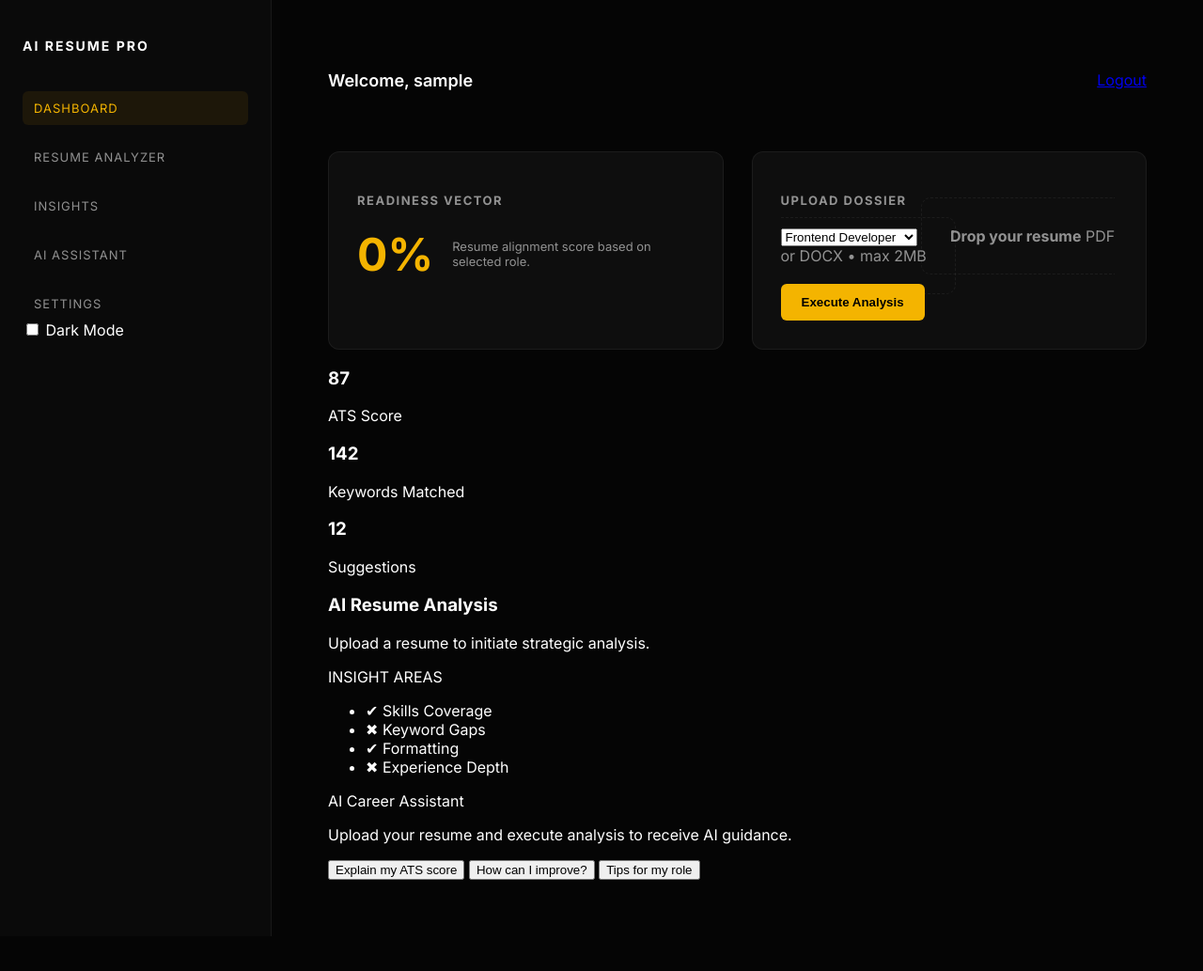
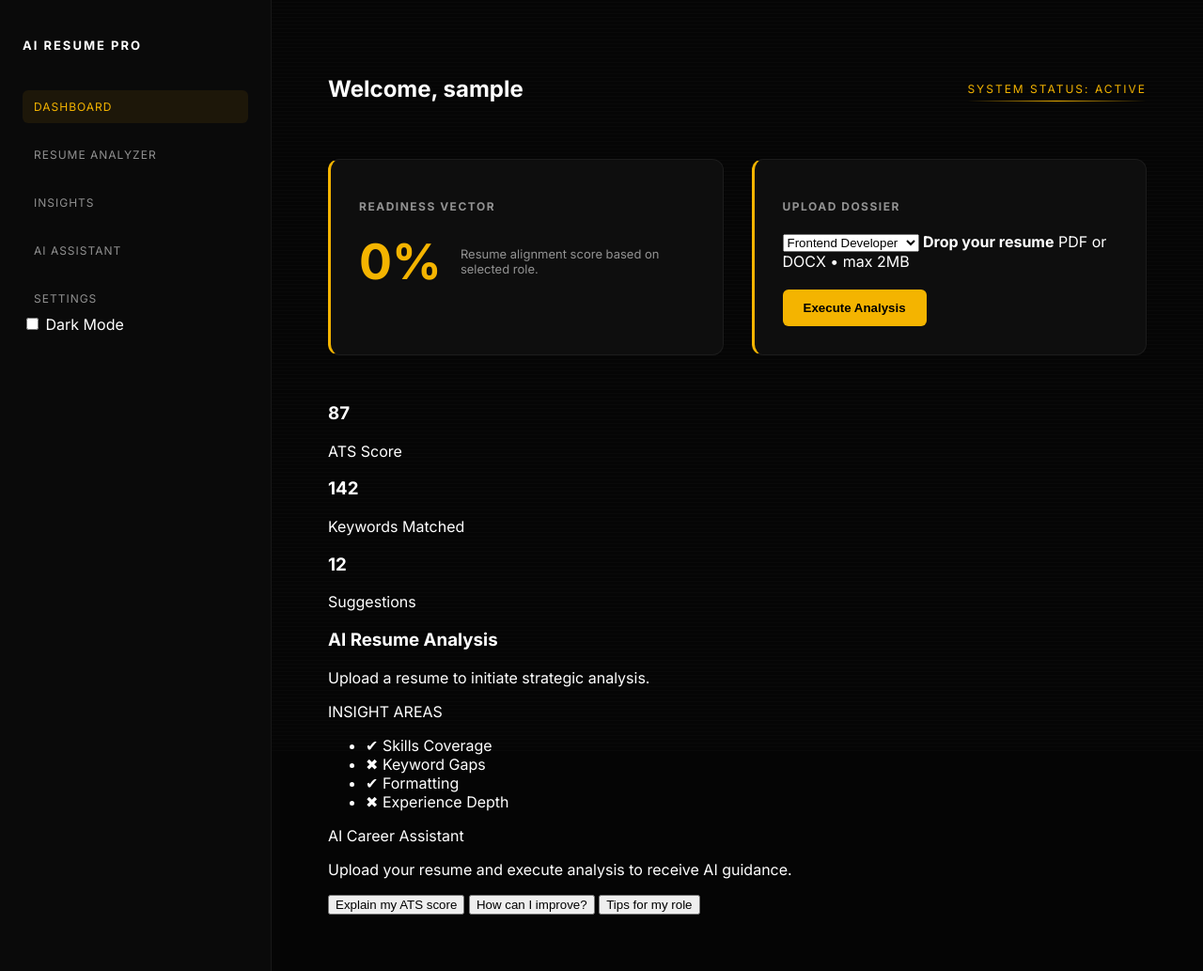
Before and after one commit to anup-codes/AI-Resume-Checker, a Django app: page /dashboard/ in a window 1280 px wide. Shown: the whole page at 94% size. Before the commit the page ends 996 px from the top, so only its background shows below. Run offline with Django 5.2, Linux system fonts and the light colour scheme; the visitor is signed in with stand-in values (Sample User, id 1).

Commit message:
hwaatever

```diff
--- a/djangosessionauth/static/dashboard.css
+++ b/djangosessionauth/static/dashboard.css
@@ -15,6 +15,30 @@ body {
   font-family: 'Inter', sans-serif;
   background: var(--bg);
   color: var(--text);
+  overflow-x: hidden;
+  position: relative;
+}
+
+/* ================= SCAN LINE BACKGROUND ================= */
+body::before {
+  content: "";
+  position: fixed;
+  inset: 0;
+  background: repeating-linear-gradient(
+    180deg,
+    rgba(255,255,255,0.02) 0px,
+    rgba(255,255,255,0.02) 1px,
+    transparent 1px,
+    transparent 4px
+  );
+  animation: scan 6s linear infinite;
+  pointer-events: none;
+  z-index: -1;
+}
+
+@keyframes scan {
+  from { background-position: 0 0; }
+  to { background-position: 0 20px; }
 }
 
 /* ================= APP LAYOUT ================= */
@@ -32,15 +56,11 @@ body {
 }
 
 .brand {
-  font-size: 14px;
+  font-size: 13px;
   font-weight: 700;
   letter-spacing: 2px;
   text-transform: uppercase;
   margin-bottom: 40px;
-}
-
-.brand span {
-  color: var(--accent);
 }
 
 .sidebar nav {
@@ -52,7 +72,7 @@ body {
 .sidebar a {
   text-decoration: none;
   color: var(--muted);
-  font-size: 13px;
+  font-size: 12px;
   text-transform: uppercase;
   letter-spacing: 1px;
   padding: 10px 12px;
@@ -62,8 +82,8 @@ body {
 
 .sidebar a:hover,
 .sidebar a.active {
+  color: var(--accent);
   background: rgba(244,180,0,0.08);
-  color: var(--accent);
 }
 
 /* ================= MAIN ================= */
@@ -72,43 +92,70 @@ body {
   padding: 60px;
 }
 
-/* ================= HEADER ================= */
+/* ================= TOPBAR ================= */
 .topbar {
   display: flex;
   justify-content: space-between;
   align-items: center;
-  margin-bottom: 50px;
+  margin-bottom: 40px;
 }
 
-.topbar h2 {
-  font-size: 18px;
-  font-weight: 600;
+.system-status {
+  font-size: 12px;
+  letter-spacing: 2px;
+  text-transform: uppercase;
+  color: var(--accent);
+  position: relative;
 }
 
-/* ================= GRID ================= */
+.system-status::after {
+  content: "";
+  position: absolute;
+  left: 0;
+  bottom: -6px;
+  width: 100%;
+  height: 1px;
+  background: linear-gradient(
+    90deg,
+    transparent,
+    var(--accent),
+    transparent
+  );
+  animation: glowLine 2s infinite alternate;
+}
+
+@keyframes glowLine {
+  from { opacity: 0.3; }
+  to { opacity: 1; }
+}
+
+/* ================= DASHBOARD GRID ================= */
 .dashboard-grid {
   display: grid;
   grid-template-columns: 1fr 1fr;
   gap: 30px;
+  margin-bottom: 50px;
 }
 
 /* ================= PANELS ================= */
 .panel {
   background: var(--panel);
   border: 1px solid var(--border);
+  border-left: 3px solid var(--accent);
   border-radius: 12px;
   padding: 30px;
+  position: relative;
 }
 
 .panel h3 {
-  font-size: 13px;
+  font-size: 12px;
   text-transform: uppercase;
   letter-spacing: 1.5px;
   color: var(--muted);
   margin-bottom: 20px;
 }
 
-/* ================= SCORE ================= */
+/* ================= READINESS PANEL ================= */
 .score-box {
   display: flex;
   align-items: center;
@@ -116,7 +163,7 @@ body {
 }
 
 .score-value {
-  font-size: 48px;
+  font-size: 52px;
   font-weight: 700;
   color: var(--accent);
 }
@@ -142,44 +189,9 @@ body {
   box-shadow: 0 0 20px rgba(244,180,0,0.4);
 }
 
-/* ================= UPLOAD ================= */
-.upload-box {
-  border: 1px dashed var(--border);
-  padding: 30px;
-  text-align: center;
-  border-radius: 10px;
-  color: var(--muted);
-  cursor: pointer;
-  transition: 0.2s ease;
-}
-
-.upload-box:hover {
-  border-color: var(--accent);
+/* ================= ROLE INDICATOR ================= */
+.role-indicator {
+  font-size: 12px;
+  margin-top: 10px;
   color: var(--accent);
 }
-
-/* ================= METRIC CARDS ================= */
-.metric-row {
-  display: flex;
-  gap: 20px;
-  margin-top: 20px;
-}
-
-.metric {
-  flex: 1;
-  background: #111;
-  border: 1px solid var(--border);
-  padding: 20px;
-  border-radius: 10px;
-}
-
-.metric h4 {
-  font-size: 12px;
-  color: var(--muted);
-  margin-bottom: 8px;
-}
-
-.metric span {
-  font-size: 22px;
-  font-weight: 600;
-}
--- a/djangosessionauth/static/dashboard.js
+++ b/djangosessionauth/static/dashboard.js
@@ -1,24 +1,27 @@
+/* =========================================
+   AI RESUME DASHBOARD CONTROLLER
+   Clean • Tactical • SaaS-Ready
+========================================= */
+
 /* ===============================
-   ELEMENT REFERENCES
+   DOM REFERENCES
 =============================== */
 const fileInput = document.getElementById("resume");
 const fileText = document.getElementById("fileText");
 const form = document.getElementById("resumeForm");
-
-const scoreEl = document.getElementById("score");
-const progress = document.getElementById("progress");
 const summary = document.getElementById("summary");
 const aiLoader = document.getElementById("aiLoader");
 const roleSelect = document.getElementById("role");
-
 const toggleInsights = document.getElementById("toggleInsights");
 const insights = document.getElementById("insights");
 const themeToggle = document.getElementById("themeToggle");
+const readinessValue = document.querySelector(".score-value");
+const toast = document.getElementById("toast");
 
 /* ===============================
-   FILE UPLOAD DISPLAY
+   FILE NAME DISPLAY
 =============================== */
-if (fileInput) {
+if (fileInput && fileText) {
   fileInput.addEventListener("change", () => {
     if (fileInput.files.length > 0) {
       fileText.textContent = fileInput.files[0].name;
@@ -27,10 +30,9 @@ if (fileInput) {
 }
 
 /* ===============================
-   PREMIUM TOAST SYSTEM
+   PREMIUM TOAST
 =============================== */
-function showToast(message, type = "success") {
-  const toast = document.getElementById("toast");
+function showToast(message) {
   if (!toast) return;
 
   toast.textContent = message;
@@ -42,30 +44,24 @@ function showToast(message, type = "success") {
 }
 
 /* ===============================
-   SMOOTH SCORE ANIMATION
+   READINESS COUNTER ANIMATION
 =============================== */
-function animateScore(target) {
-  let start = 0;
-  const duration = 1500;
-  const max = 314;
+function animateReadiness(target) {
+  if (!readinessValue) return;
+
+  let current = 0;
+  const duration = 1200;
   const startTime = performance.now();
 
-  function update(currentTime) {
-    const progressTime = currentTime - startTime;
-    const percentage = Math.min(progressTime / duration, 1);
-
-    const eased = 1 - Math.pow(1 - percentage, 3);
+  function update(time) {
+    const progress = Math.min((time - startTime) / duration, 1);
+    const eased = 1 - Math.pow(1 - progress, 3);
     const value = Math.floor(eased * target);
 
-    scoreEl.textContent = value;
-    progress.style.strokeDashoffset = max - (max * value) / 100;
+    readinessValue.textContent = value + "%";
 
-    if (percentage < 1) {
+    if (progress < 1) {
       requestAnimationFrame(update);
-    } else {
-      aiTypingEffect(
-        "Your resume has been analyzed successfully. Improve measurable achievements and optimize role-specific keywords."
-      );
     }
   }
 
@@ -75,7 +71,7 @@ function animateScore(target) {
 /* ===============================
    AI TYPING EFFECT
 =============================== */
-function aiTypingEffect(text) {
+function aiTyping(text) {
   if (!summary) return;
 
   summary.textContent = "";
@@ -83,9 +79,9 @@ function aiTypingEffect(text) {
 
   function type() {
     if (index < text.length) {
-      summary.textContent += text.charAt(index);
+      summary.textContent += text[index];
       index++;
-      setTimeout(type, 20);
+      setTimeout(type, 18);
     }
   }
 
@@ -93,42 +89,38 @@ function aiTypingEffect(text) {
 }
 
 /* ===============================
-   METRIC COUNTERS (TOP CARDS)
+   ROLE-BASED ACCENT SYSTEM
 =============================== */
-document.querySelectorAll("[data-count]").forEach((counter) => {
-  const target = +counter.getAttribute("data-count");
-  let current = 0;
+if (roleSelect) {
+  roleSelect.addEventListener("change", () => {
+    const role = roleSelect.value.toLowerCase();
+    let accent = "#F4B400"; // default gold
 
-  const updateCounter = () => {
-    const increment = target / 80;
-    current += increment;
+    if (role.includes("data")) accent = "#00C2FF";
+    if (role.includes("frontend")) accent = "#00FF9C";
+    if (role.includes("backend")) accent = "#FF5C8D";
+    if (role.includes("devops")) accent = "#9C6BFF";
+    if (role.includes("ml")) accent = "#FF8C00";
 
-    if (current < target) {
-      counter.innerText = Math.floor(current);
-      requestAnimationFrame(updateCounter);
-    } else {
-      counter.innerText = target;
+    document.documentElement.style.setProperty("--accent", accent);
+  });
 }
-  };
-
-  updateCounter();
-});
 
 /* ===============================
-   FORM SUBMIT (REAL BACKEND)
+   FORM SUBMIT HANDLER
 =============================== */
 if (form) {
-  form.addEventListener("submit", function (e) {
+  form.addEventListener("submit", async (e) => {
     e.preventDefault();
 
     const formData = new FormData(form);
+    const button = document.getElementById("analyze");
 
+    try {
       aiLoader?.classList.remove("hidden");
-
-    const button = document.getElementById("analyze");
       button?.classList.add("loading");
 
-    fetch("/upload-resume/", {
+      const response = await fetch("/upload-resume/", {
         method: "POST",
         body: formData,
         headers: {
@@ -136,24 +128,29 @@ if (form) {
             "[name=csrfmiddlewaretoken]"
           ).value,
         },
-    })
-      .then((res) => res.json())
-      .then((data) => {
+      });
+
+      const data = await response.json();
+
       aiLoader?.classList.add("hidden");
       button?.classList.remove("loading");
 
       if (data.status === "success") {
-          showToast("Resume analyzed successfully 🎯");
-          animateScore(data.score);
+        showToast("Analysis complete");
+        animateReadiness(data.score);
+
+        aiTyping(
+          "Analysis complete. Optimize keyword density, add measurable achievements, and strengthen impact statements."
+        );
       } else {
-          showToast(data.message || "Something went wrong", "error");
+        showToast(data.message || "Analysis failed");
       }
-      })
-      .catch(() => {
+
+    } catch (error) {
       aiLoader?.classList.add("hidden");
       button?.classList.remove("loading");
       showToast("Upload failed. Try again.");
-      });
+    }
   });
 }
 
@@ -170,7 +167,28 @@ if (toggleInsights && insights) {
    DARK MODE TOGGLE
 =============================== */
 if (themeToggle) {
-  themeToggle.addEventListener("change", function () {
+  themeToggle.addEventListener("change", () => {
     document.body.classList.toggle("light");
   });
 }
+
+/* ===============================
+   METRIC AUTO COUNTERS
+=============================== */
+document.querySelectorAll("[data-count]").forEach((el) => {
+  const target = +el.getAttribute("data-count");
+  let current = 0;
+
+  function update() {
+    current += target / 60;
+
+    if (current < target) {
+      el.textContent = Math.floor(current);
+      requestAnimationFrame(update);
+    } else {
+      el.textContent = target;
+    }
+  }
+
+  update();
+});
--- a/djangosessionauth/templates/dashboard.html
+++ b/djangosessionauth/templates/dashboard.html
@@ -39,9 +39,10 @@
 
     <!-- ================= TOP BAR ================= -->
     <header class="topbar">
-        <h2>Welcome, {{ request.user.username }}</h2>
-        <a href="/logout/" class="btn ghost">Logout</a>
-    </header>
+    <h2>Welcome, {{ request.user.username }}</h2>
+    <div class="system-status">SYSTEM STATUS: ACTIVE</div>
+</header>
+
 
     <!-- ================= STRATEGIC GRID ================= -->
     <div class="dashboard-grid">
```
Lines whose indentation alone changed are shown as unchanged.
